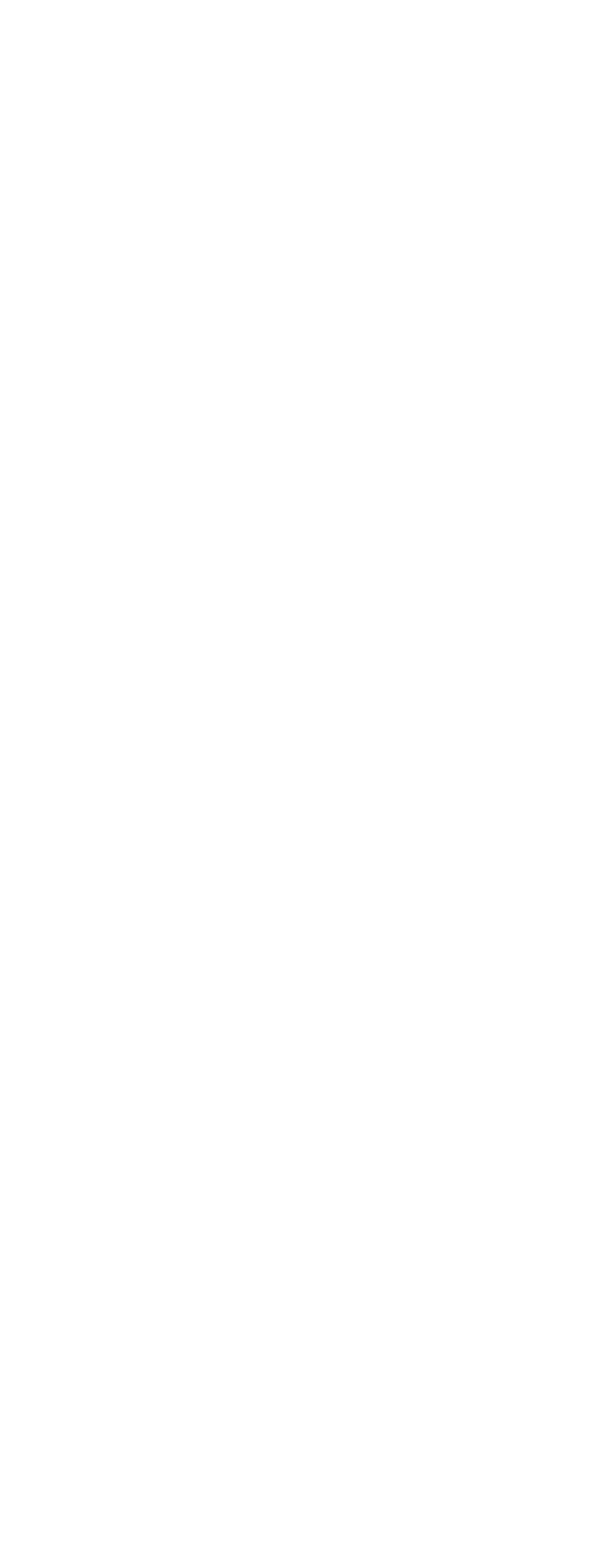
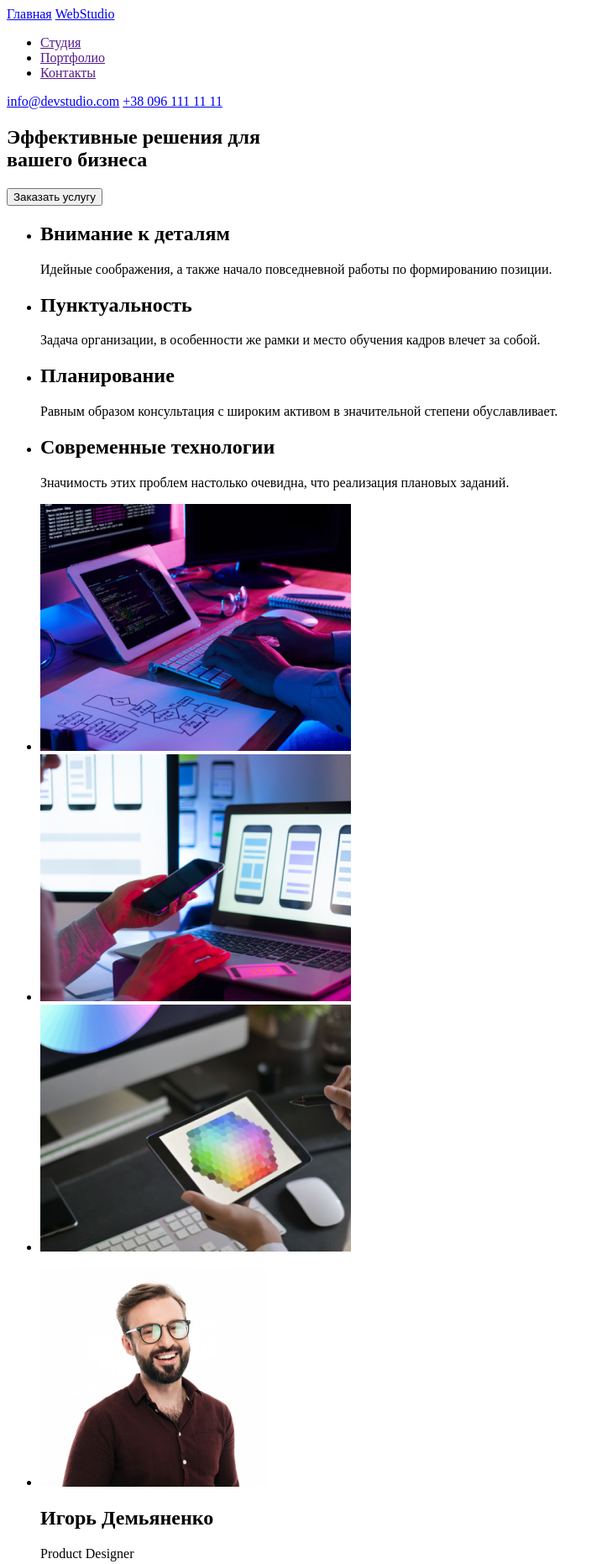
Before and after one commit to a-akhmerov/goit-markup-hw-01, a plain HTML site: page index.html in a window 1280 px wide. Shown: the top 1862 px of the page at 84% size, without its empty margins (0-717 px from the left). Before the commit the page ends 800 px from the top, so only its background shows below. Drawn offline with Linux system fonts and the light colour scheme.

Commit message:
Homework Step1
without verification

```diff
--- a/index.html
+++ b/index.html
@@ -8,5 +8,101 @@
 </head>
 <body>
 
+    <!-- Header -->
+    <header>
+        <a href="#">Главная</a>
+        <a href="#">WebStudio</a>
+    <nav>
+        <ul>
+            <li><a href="">Студия</a></li>
+            <li><a href="">Портфолио</a></li>
+            <li><a href="">Контакты</a></li>
+        </ul>
+    </nav>
+        <a href="mailto:info@devstudio.com">info@devstudio.com</a>
+        <a href="tel:+38 096 111 11 11">+38 096 111 11 11</a>
+    </header>
+
+
+<!-- Title section| Have button -->
+    <section>
+        <h1>Эффективные решения для <br> вашего бизнеса</h1>
+        <button type="button">Заказать услугу</button>
+    </section>
+
+
+<!-- Privilege section  -->
+   <section>
+       <ul>
+           <li>
+               <h2>Внимание к деталям</h2>
+                   <p>Идейные соображения, а также начало повседневной работы по формированию позиции.</p>
+
+           </li>
+           <li>
+               <h2>Пунктуальность</h2>
+                   <p>Задача организации, в особенности же рамки и место обучения кадров влечет за собой.</p>
+
+           </li>
+           <li>
+               <h2>Планирование</h2>
+                   <p>Равным образом консультация с широким активом в значительной степени обуславливает.</p>
+
+           </li>
+           <li>
+               <h2>Современные технологии</h2>
+                   <p>Значимость этих проблем настолько очевидна, что реализация плановых заданий.</p>
+
+           </li>
+       </ul>
+   </section>
+
+
+<!-- What we do section|IMG -->
+<section>
+    <ul>
+        <li><img src="./images/box1.jpg" alt="keyboard work" width="370"></li>
+        <li><img src="./images/box2.jpg" alt="looks at the phone" width="370"></li>
+        <li><img src="./images/box3.jpg" alt="drawing on a tablet" width="370"></li>
+    </ul>
+
+</section>
+
+<!-- Team section |IMG -->
+<section>
+
+    <ul>
+        <li>
+            <img src="./images/Team card 1.jpg" alt="Product Designer photo" width="270">
+            <h2>Игорь Демьяненко</h2>
+            <p>Product Designer</p>
+        </li>
+        <li>
+            <img src="./images/Team card 2.jpg" alt="Frontend Developer photo" width="270">
+            <h2>Ольга Репина</h2>
+            <p>Frontend Developer</p>
+        </li>
+        <li>
+            <img src="./images/Team card 3.jpg" alt="Marketing photo" width="270">
+            <h2>Николай Тарасов</h2>
+            <p>Marketing</p>
+        </li>
+        <li>
+            <img src="./images/Team card 4.jpg" alt="UI Designer photo" width="270">
+            <h2>Михаил Ермаков</h2>
+            <p>UI Designer</p>
+        </li>
+    </ul>
+</section>
+
+<!-- Footer -->
+<footer>
+<a href="#">WebStudio</a>
+<address>г. Киев, пр-т Леси Украинки, 26</address>
+<a href="mailto:info@example.com">info@example.com</a>
+<a href="tel:+38 099 111 11 11">+38 099 111 11 11</a>
+</footer>
+
+
 </body>
 </html>
```
Also changed, not shown: images/Team card 1.jpg (added), images/Team card 2.jpg (added), images/Team card 3.jpg (added), images/Team card 4.jpg (added), images/box1.jpg (added), images/box2.jpg (added), images/box3.jpg (added).
